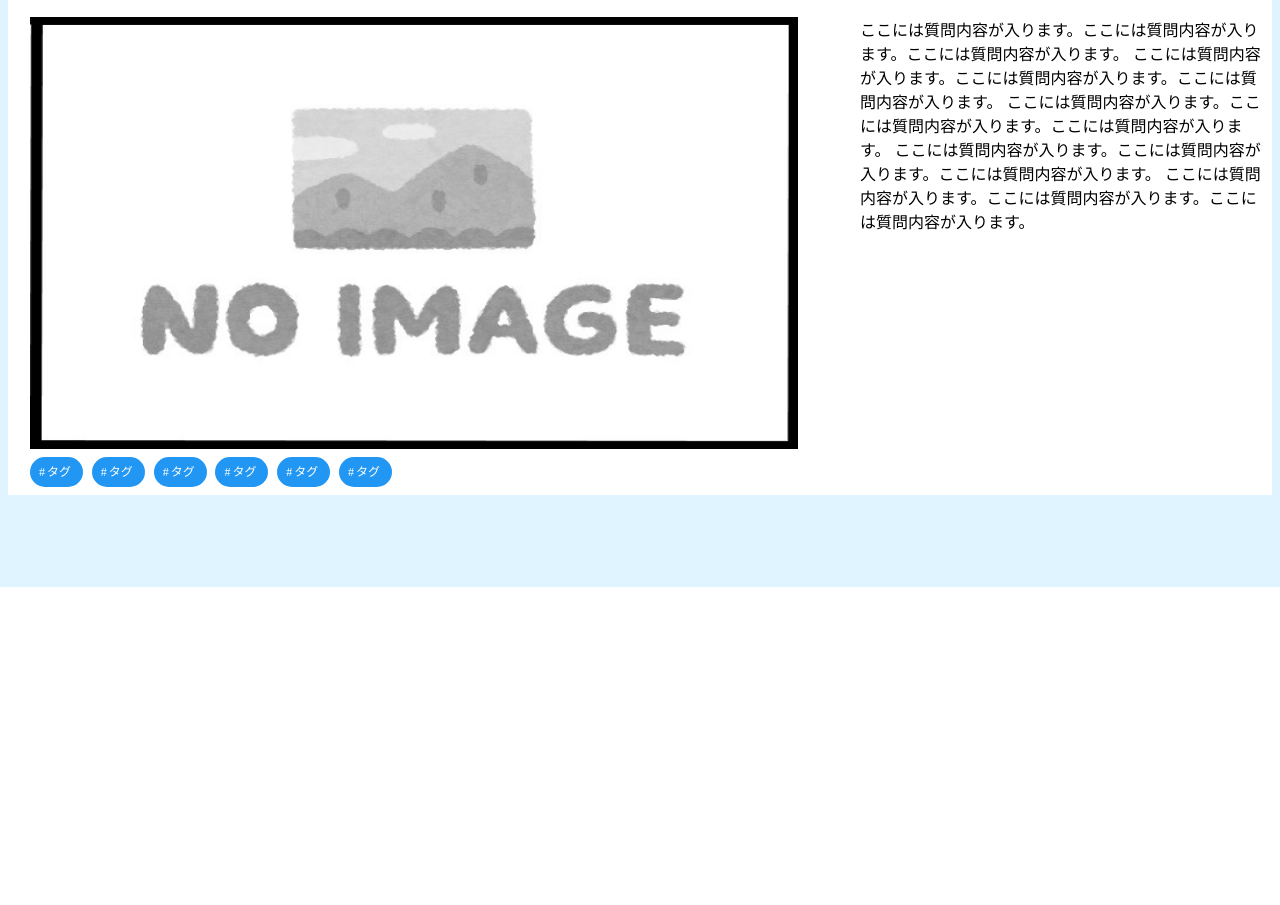
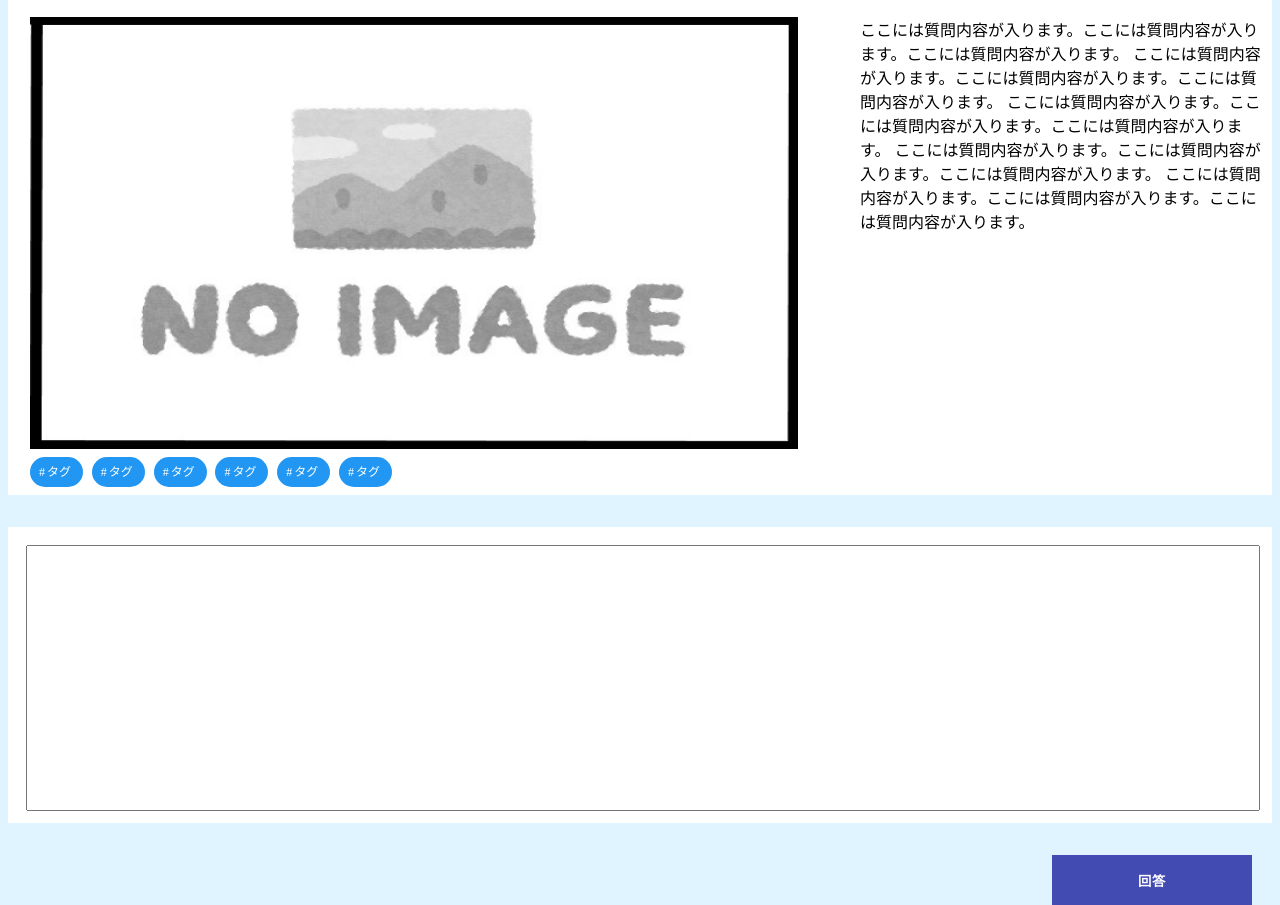
Before and after one commit to ohNarumi/PBL1, a PHP site: page /question_answer.html in a window 1280 px wide. Shown: the part 213-1118 px from the top of the page. Before the commit the page ends 800 px from the top, so only its background shows below. Run offline with PHP 8.4, Linux system fonts and the light colour scheme.

Commit message:
テキストエリアの追加 回答ボタンの追加/#12

```diff
--- a/css/question_answer.css
+++ b/css/question_answer.css
@@ -96,6 +96,35 @@
   right:10px;
 }
 
+.answer_box{
+  position:relative;
+	top: 180px;
+
+  margin: 2em auto;
+  padding: 1em;
+  height: 260px;
+  background-color: #fff; /* 背景色 */
+  border: 2px solid white; /* 枠線 */
+}
+
+.answer_text{
+  resize: none;
+  width: 100%;
+  height: 100%;
+}
+
+.answer_button{
+  position:relative;
+  margin-left:auto;
+  top: 170px;
+}
+
+.right_button{
+  position:absolute;
+	right:10px;
+	top:10px;
+}
+
 .underbar{
   border-bottom: 3px solid black;
   width: 100%;
--- a/question_answer.html
+++ b/question_answer.html
@@ -65,5 +65,14 @@
     </section>
   </div>
 
+  <div class="answer_box">
+    <textarea class="answer_text"></textarea>
+  </div>
+
+  <!-- "回答" ボタン -->
+  <div class="answer_button">
+    <input type="submit" name="submit" value="回答" class="btn right_button" >
+  </div>
+
 </body>
 </html>
```
Lines whose indentation alone changed are shown as unchanged.
